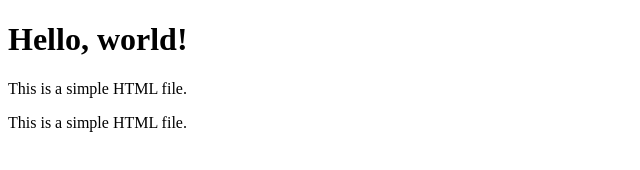
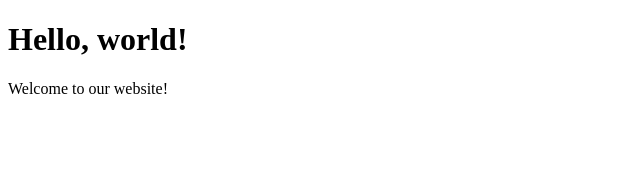
Before and after one commit to EshaTariq7/SRE-Assignment, a plain HTML site: page index.html in a window 1280 px wide. Shown: the whole page, without its empty margins (0-640 px from the left). Drawn offline with Linux system fonts and the light colour scheme.

Commit message:
Added Welcome Message

```diff
--- a/index.html
+++ b/index.html
@@ -3,12 +3,10 @@
 <head>
     <meta charset="UTF-8">
     <meta name="viewport" content="width=device-width, initial-scale=1.0">
-    <title>My HTML file</title>
+    <title>My Website</title>
 </head>
 <body>
     <h1>Hello, world!</h1>
-    <p>This is a simple HTML file.</p>
-    <p>This is a simple HTML file.</p>
-
+    <p>Welcome to our website!</p><!--new line added-->
 </body>
 </html>
```
